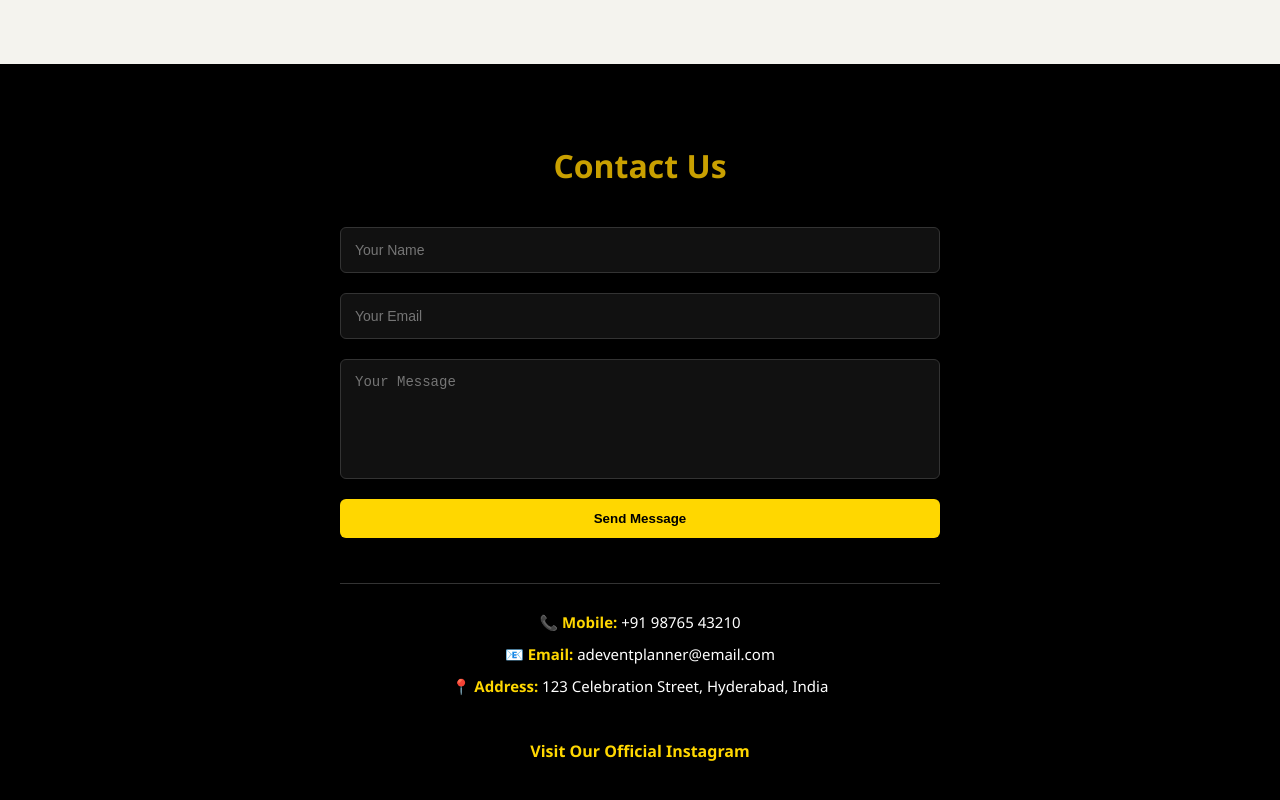
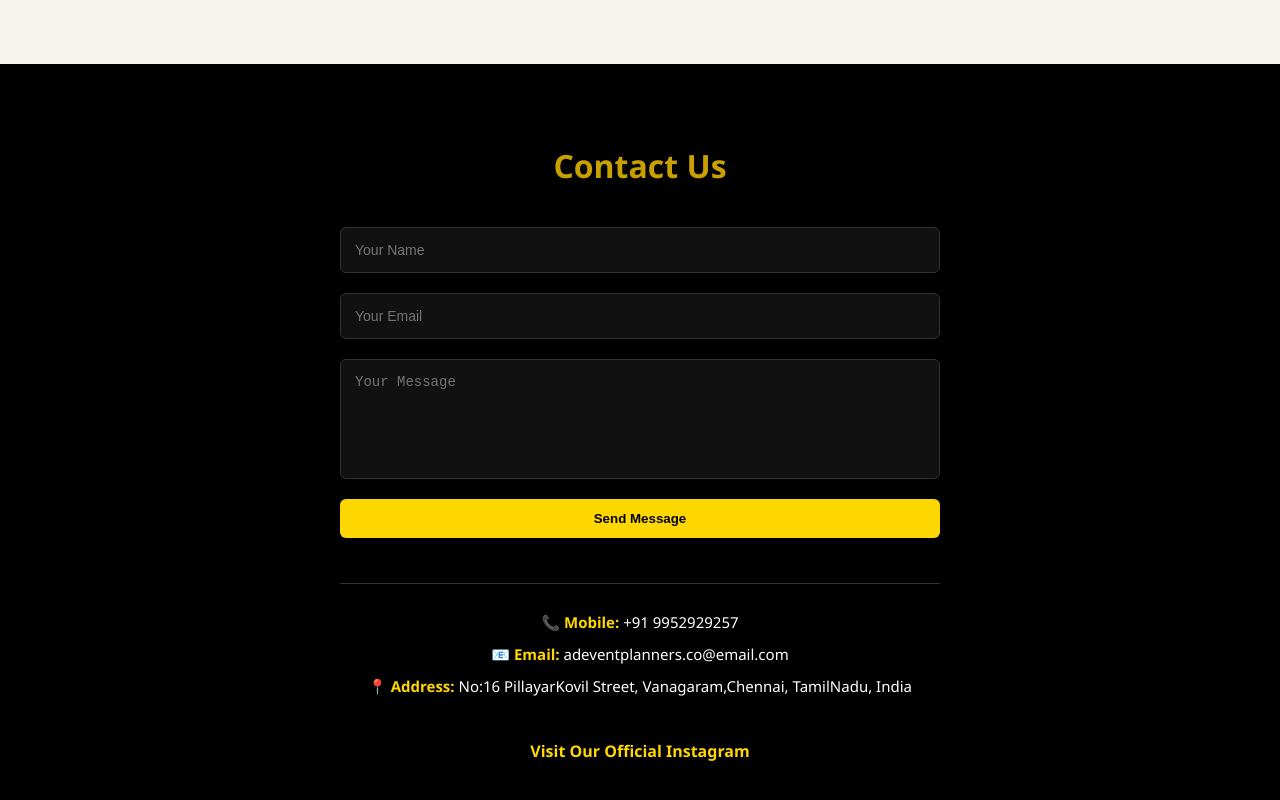
Before and after one commit to NIBI23/event-decor-website, a React (Vite) app: page / in a window 1280 px wide. Shown: the part 1915-2715 px from the top of the page. Built offline with nearby package versions, Linux system fonts and the light colour scheme.

Commit message:
added information

```diff
--- a/src/components/Contact.jsx
+++ b/src/components/Contact.jsx
@@ -10,13 +10,13 @@ function Contact() {
         <button className="btn-primary">Send Message</button>
 
      <div className="contact-details">
-      <p><strong>📞 Mobile:</strong> +91 98765 43210</p>
-      <p><strong>📧 Email:</strong> adeventplanner@email.com</p>
-      <p><strong>📍 Address:</strong> 123 Celebration Street, Hyderabad, India</p>
+      <p><strong>📞 Mobile:</strong> +91 9952929257</p>
+      <p><strong>📧 Email:</strong> adeventplanners.co@email.com</p>
+      <p><strong>📍 Address:</strong> No:16 PillayarKovil Street, Vanagaram,Chennai, TamilNadu, India</p>
     </div>
 
         <a
-          href="https://instagram.com/yourusername"
+          href="https://www.instagram.com/ad_eventplanner_official/"
           target="_blank"
           rel="noopener noreferrer"
           className="instagram-link"
```
